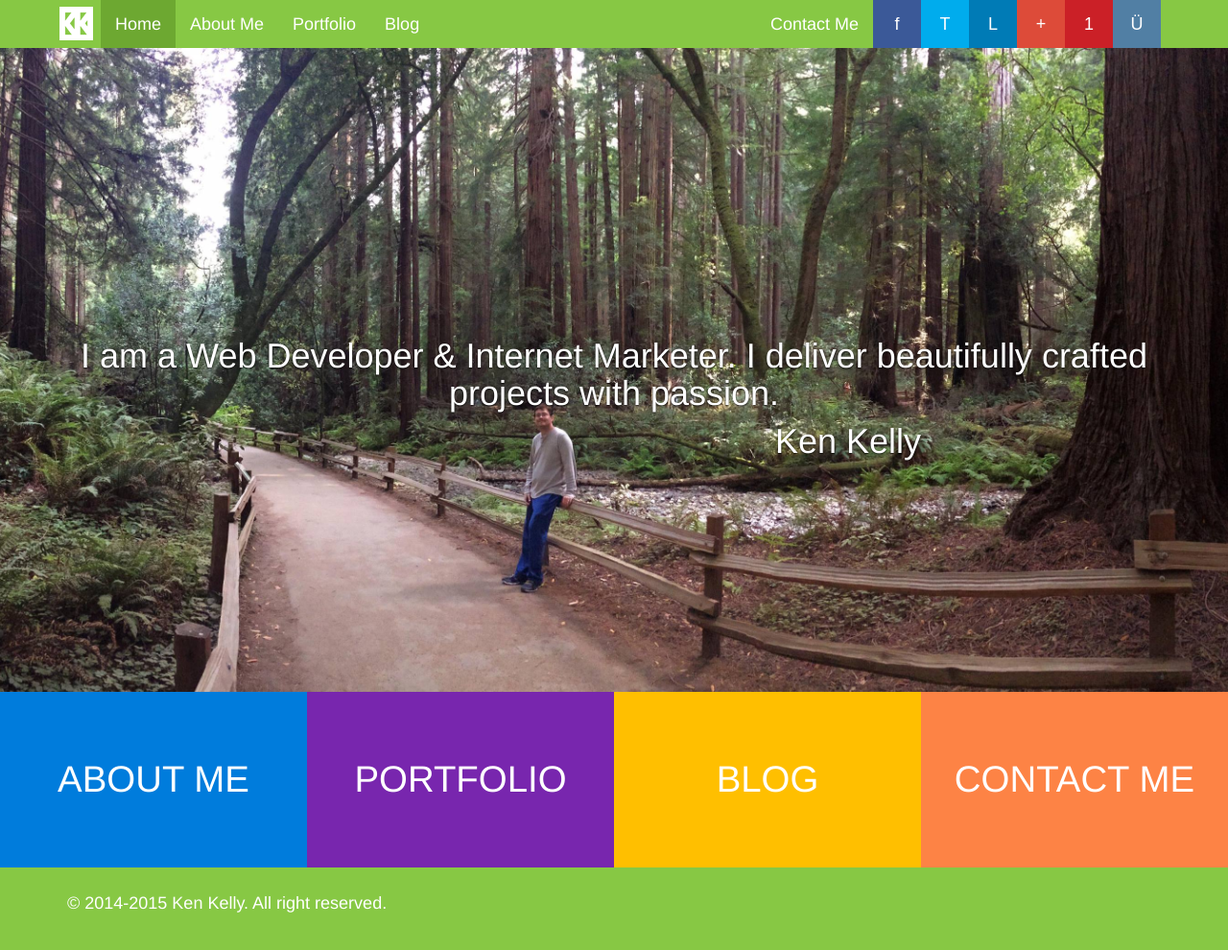
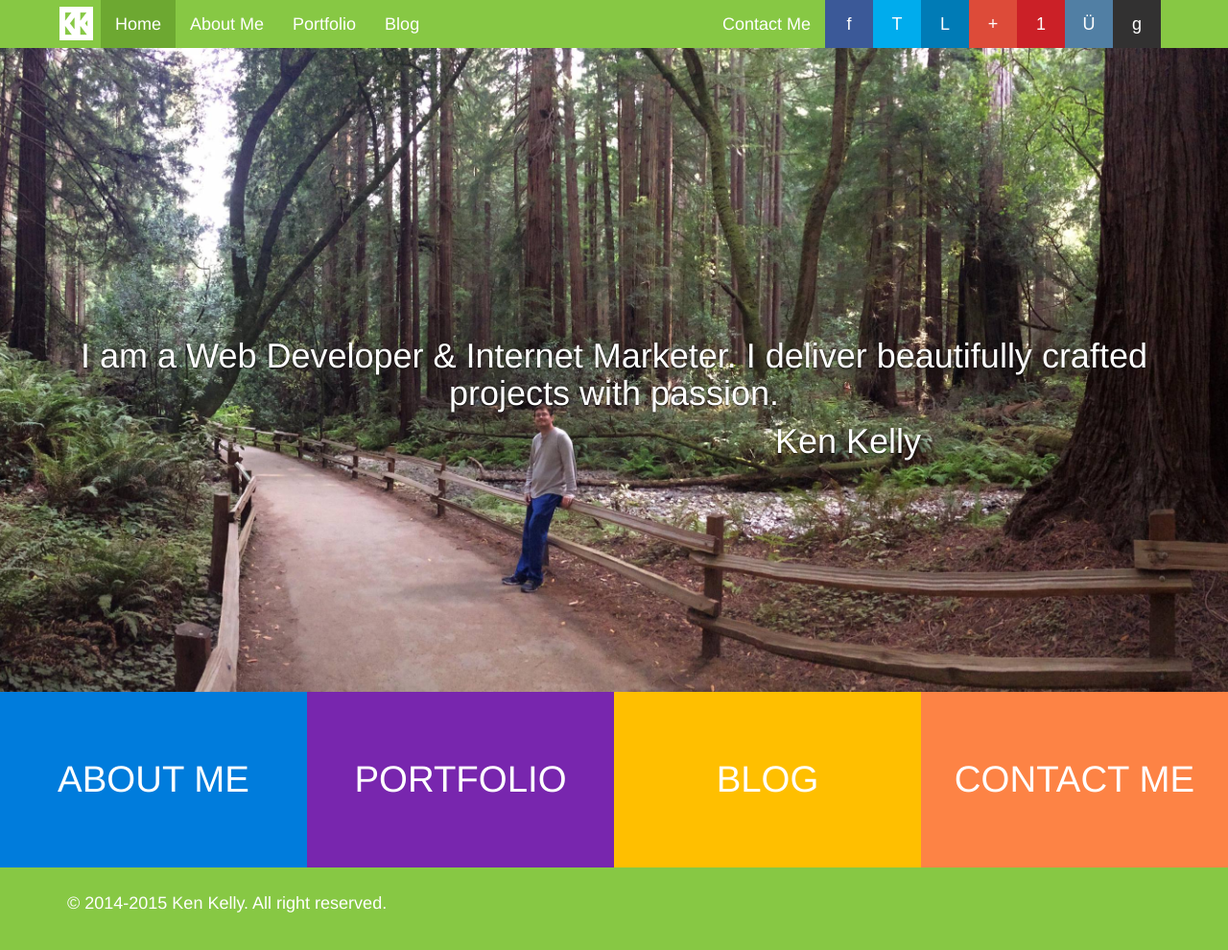
Before and after one commit to kenhkelly/kenhkelly.us, a Jekyll site: the page built from index.html, in a window 1280 px wide. Shown: the whole page at 96% size. Built offline with Jekyll 4.4.1, drawn with Linux system fonts in a browser that asks for light colours; some web fonts are replaced.

Commit message:
Add GitHub to the header

```diff
--- a/_includes/header.html
+++ b/_includes/header.html
@@ -43,6 +43,7 @@
             <li class="hidden-sm z-googleplus menu-item"><a target="_blank" href="https://plus.google.com/+KenKellyH/about">Google+</a></li>
             <li class="hidden-sm z-pinterest menu-item"><a target="_blank" href="http://www.pinterest.com/kenhkelly">Pinterest</a></li>
             <li class="hidden-sm z-instagram menu-item"><a target="_blank" href="http://instagram.com/kenhkelly">Instagram</a></li>
+            <li class="z-github menu-item"><a target="_blank" href="http://github.com/kenhkelly">GitHub</a></li>
           </ul>
         </div>
       </div>
--- a/_sass/_base.scss
+++ b/_sass/_base.scss
@@ -31,6 +31,7 @@ $green-grad: linear-gradient( rgba(135, 200, 68, .4), rgba(135, 200, 68, .4) );
 .zocial-linkedin, .zocial-linkedin:hover, .social-icon-linkedin { background: #007bb6 !important; }
 .zocial-instagram, .zocial-instagram:hover, .social-icon-instagram { background: #517fa4 !important; }
 .zocial-pinterest, .zocial-pinterest:hover, .social-icon-pinterest { background: #cb2027 !important; }
+.zocial-github, .zocial-github:hover, .social-icon-github { background: #323131 !important; }
 .social-icon-vine  { background: #00bf8f }
 .social-icon-snapchat  { background: #fffc00 }
 .social-icon-quora { background: #a82400 }
--- a/javascripts/scripts.js
+++ b/javascripts/scripts.js
@@ -14,6 +14,8 @@ $('[class*="z-"]').addClass( function() {
         $('a', el).addClass('zocial zocial-pinterest');
     if (el.hasClass('z-instagram'))
         $('a', el).addClass('zocial zocial-instagram');
+    if (el.hasClass('z-github'))
+        $('a', el).addClass('zocial zocial-github');
     $('a', el).text('');
 } );
 
```
